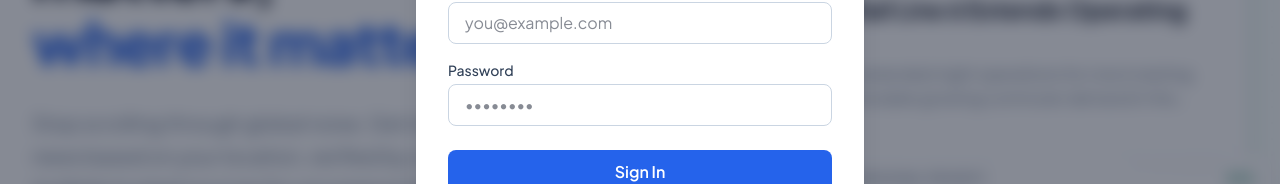
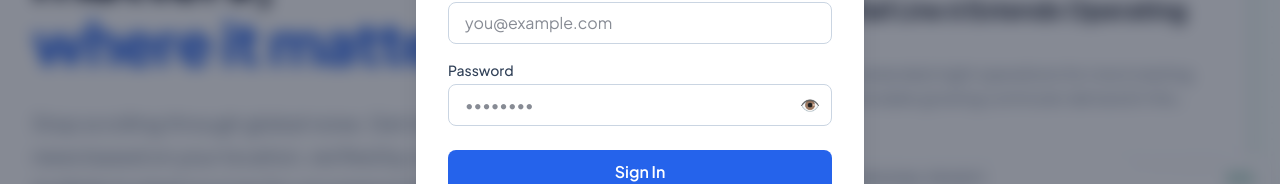
Before and after one commit to imoooooooon/KagojerStup, a React (Vite) app: page / in a window 1280 px wide. Both pictures are taken after a click on the button "Sign In". Shown: the part 334-518 px from the top of the page. Built offline with nearby package versions, Linux system fonts and the light colour scheme; no server answers.

Commit message:
Refresh Logout Fix, Password Field Eye f

```diff
--- a/src/App.jsx
+++ b/src/App.jsx
@@ -51,7 +51,14 @@ export default function App() {
   const [isLoading, setIsLoading] = useState(true);
 
   // --- Authentication State ---
-  const [currentUser, setCurrentUser] = useState(null);
+  // Check local storage FIRST before setting user to null
+  const [currentUser, setCurrentUser] = useState(() => {
+    const savedUser = localStorage.getItem('kagojer_user');
+    return savedUser ? JSON.parse(savedUser) : null;
+  });
+
+  // NEW: State for the password eye toggle
+  const [showPassword, setShowPassword] = useState(false);
   const [isAuthModalOpen, setIsAuthModalOpen] = useState(false);
   const [authMode, setAuthMode] = useState("login"); // "login" or "signup"
 
@@ -123,6 +130,7 @@ export default function App() {
         setAuthPassword("");
       } else {
         setCurrentUser(data);
+        localStorage.setItem('kagojer_user', JSON.stringify(data)); // <-- ADD THIS LINE
         setIsAuthModalOpen(false);
         setAuthEmail("");
         setAuthPassword("");
@@ -134,6 +142,7 @@ export default function App() {
 
   const handleLogout = () => {
     setCurrentUser(null);
+    localStorage.removeItem('kagojer_user');
   };
 
   // --- Voting System ---
@@ -668,7 +677,23 @@ export default function App() {
                   </div>
                   <div>
                     <label className="block text-sm font-medium text-slate-700 mb-1">Password</label>
-                    <input type="password" required value={authPassword} onChange={(e) => setAuthPassword(e.target.value)} className="w-full px-4 py-2 border border-slate-300 rounded-lg focus:ring-2 focus:ring-[#2563EB] focus:outline-none" placeholder="••••••••"/>
+                    <div className="relative">
+                      <input
+                        type={showPassword ? "text" : "password"}
+                        required
+                        value={authPassword}
+                        onChange={(e) => setAuthPassword(e.target.value)}
+                        className="w-full px-4 py-2 border border-slate-300 rounded-lg focus:ring-2 focus:ring-[#2563EB] focus:outline-none pr-10"
+                        placeholder="••••••••"
+                      />
+                      <button
+                        type="button"
+                        onClick={() => setShowPassword(!showPassword)}
+                        className="absolute inset-y-0 right-0 pr-3 flex items-center text-slate-500 hover:text-slate-700 focus:outline-none"
+                      >
+                        {showPassword ? "🙈" : "👁️"}
+                      </button>
+                    </div>
                   </div>
                   <button type="submit" className="w-full bg-[#2563EB] hover:bg-blue-700 text-white font-semibold py-2.5 rounded-lg transition-colors mt-2">
                     {authMode === "login" ? "Sign In" : "Sign Up"}
```
